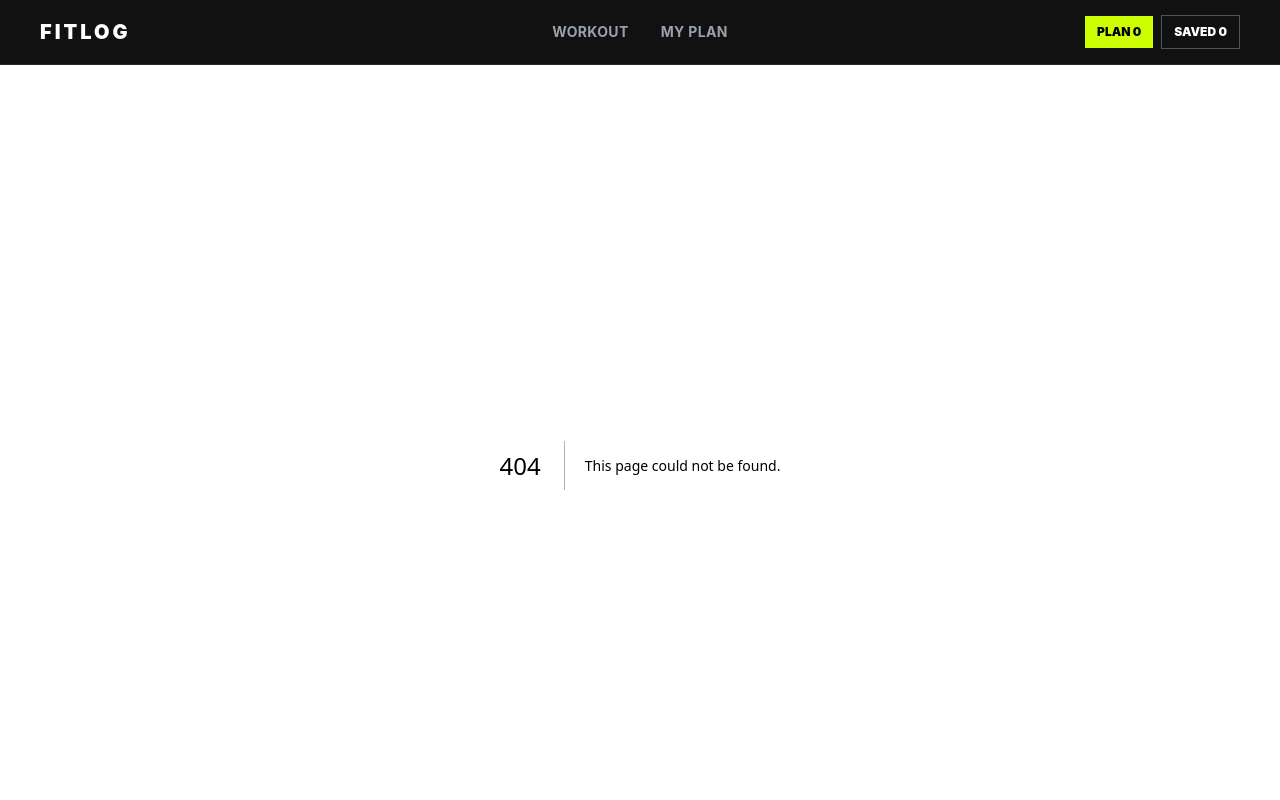
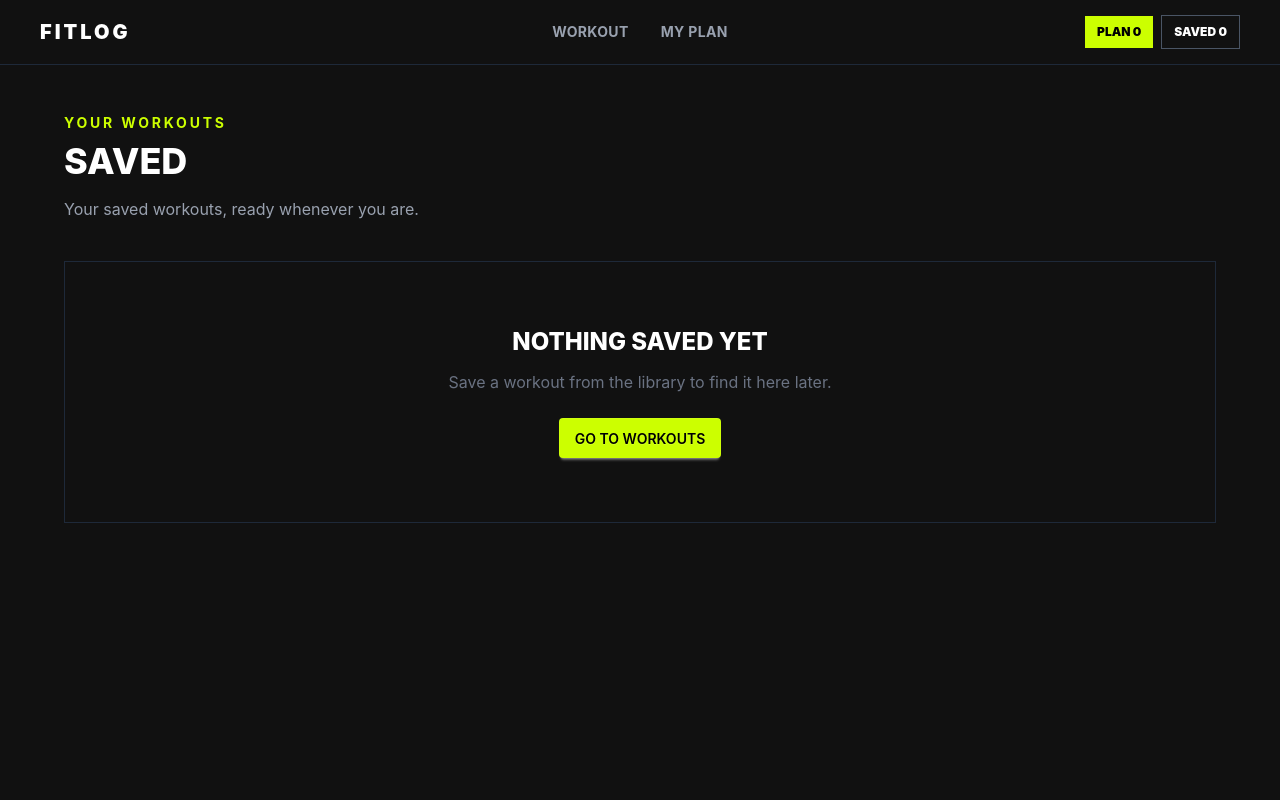
Before and after one commit to Asadulpy/Assignment-6, a Next.js app: page /saved in a window 1280 px wide. Before the commit this address had no page. Shown: the top 800 px of the page. Built offline with nearby package versions, Linux system fonts and the light colour scheme.

Commit message:
add loading states and toast notifications

```diff
--- a/package.json
+++ b/package.json
@@ -11,7 +11,8 @@
   "dependencies": {
     "next": "16.3.6",
     "react": "19.2.8",
-    "react-dom": "19.2.8"
+    "react-dom": "19.2.8",
+    "react-toastify": "^11.1.0"
   },
   "devDependencies": {
     "@tailwindcss/postcss": "^4.3.3",
--- a/src/app/layout.tsx
+++ b/src/app/layout.tsx
@@ -3,6 +3,9 @@ import "./globals.css";
 import Navbar from "../components/Navbar";
 import Footer from "../components/Footer";
 import { FitLogProvider } from "../context/FitLogContext";
+
+import { ToastContainer } from "react-toastify";
+import "react-toastify/dist/ReactToastify.css";
 
 export default function RootLayout({
   children,
@@ -18,6 +21,12 @@ export default function RootLayout({
           {children}
 
           <Footer />
+
+          <ToastContainer
+            position="top-right"
+            autoClose={2500}
+            theme="dark"
+          />
         </FitLogProvider>
       </body>
     </html>
--- /dev/null
+++ b/src/app/loading.tsx
@@ -0,0 +1,13 @@
+export default function Loading() {
+  return (
+    <main className="flex min-h-[70vh] items-center justify-center bg-[#111111] text-white">
+      <div className="text-center">
+        <span className="loading loading-spinner loading-lg text-[#ccff00]" />
+
+        <p className="mt-5 text-sm font-bold uppercase tracking-[0.2em] text-white/50">
+          Loading workouts...
+        </p>
+      </div>
+    </main>
+  );
+}
--- a/src/app/my-plan/page.tsx
+++ b/src/app/my-plan/page.tsx
@@ -3,12 +3,24 @@
 import Link from "next/link";
 import Image from "next/image";
 import { useState } from "react";
+import { toast } from "react-toastify";
 import { useFitLog } from "../../context/FitLogContext";
 
 export default function MyPlan() {
   const { plan, saved, removeFromPlan } = useFitLog();
 
-  const [activeTab, setActiveTab] = useState<"plan" | "saved">("plan");
+  const [activeTab, setActiveTab] =
+    useState<"plan" | "saved">("plan");
+
+  function handleDone(id: number) {
+    removeFromPlan(id);
+    toast.success("Workout marked as done.");
+  }
+
+  function handleRemove(id: number) {
+    removeFromPlan(id);
+    toast.success("Workout removed from today's plan.");
+  }
 
   return (
     <main className="min-h-screen bg-[#111] px-6 py-12 text-white">
@@ -31,6 +43,7 @@ export default function MyPlan() {
 
         {/* Metrics */}
         <div className="mt-10 grid grid-cols-1 gap-4 sm:grid-cols-3">
+
           <div className="border border-gray-800 p-6">
             <p className="text-sm uppercase text-gray-500">
               Exercises
@@ -61,11 +74,13 @@ export default function MyPlan() {
 
             <p className="mt-2 text-3xl font-extrabold">
               {plan.reduce(
-      (total, workout) => total + workout.caloriesBurned,
+                (total, workout) =>
+                  total + workout.caloriesBurned,
                 0
               )}
             </p>
           </div>
+
         </div>
 
         {/* DaisyUI Tabs */}
@@ -192,18 +207,14 @@ export default function MyPlan() {
                         </Link>
 
                         <button
-                          onClick={() =>
-                            removeFromPlan(workout.id)
-                          }
+                          onClick={() => handleDone(workout.id)}
                           className="btn btn-outline border-gray-600 text-white"
                         >
                           MARK AS DONE
                         </button>
 
                         <button
-                          onClick={() =>
-                            removeFromPlan(workout.id)
-                          }
+                          onClick={() => handleRemove(workout.id)}
                           className="btn btn-square btn-outline border-gray-600 text-white"
                         >
                           ×
--- /dev/null
+++ b/src/app/not-found.tsx
@@ -0,0 +1,30 @@
+import Link from "next/link";
+
+export default function NotFound() {
+  return (
+    <main className="flex min-h-[70vh] items-center justify-center bg-[#111111] px-6 text-white">
+      <div className="text-center">
+
+        <p className="text-sm font-bold tracking-[0.25em] text-[#ccff00]">
+          404
+        </p>
+
+        <h1 className="mt-4 text-5xl font-black uppercase">
+          PAGE NOT FOUND
+        </h1>
+
+        <p className="mt-4 text-white/50">
+          The workout or page you are looking for does not exist.
+        </p>
+
+        <Link
+          href="/"
+          className="btn mt-8 border-none bg-[#ccff00] font-black text-black hover:bg-[#b8e600]"
+        >
+          GO TO WORKOUTS
+        </Link>
+
+      </div>
+    </main>
+  );
+}
--- /dev/null
+++ b/src/app/saved/page.tsx
@@ -0,0 +1,122 @@
+"use client";
+
+import Link from "next/link";
+import Image from "next/image";
+import { toast } from "react-toastify";
+import { useFitLog } from "../../context/FitLogContext";
+
+export default function Saved() {
+  const { saved } = useFitLog();
+
+  return (
+    <main className="min-h-screen bg-[#111] px-6 py-12 text-white">
+      <div className="mx-auto max-w-6xl">
+
+        {/* Header */}
+        <div>
+          <p className="text-sm font-bold tracking-[0.2em] text-[#ccff00]">
+            YOUR WORKOUTS
+          </p>
+
+          <h1 className="mt-2 text-4xl font-extrabold uppercase">
+            SAVED
+          </h1>
+
+          <p className="mt-4 text-gray-400">
+            Your saved workouts, ready whenever you are.
+          </p>
+        </div>
+
+        {/* Saved workouts */}
+        <section className="mt-10">
+          {saved.length === 0 ? (
+            <div className="border border-gray-800 px-6 py-16 text-center">
+
+              <h2 className="text-2xl font-extrabold">
+                NOTHING SAVED YET
+              </h2>
+
+              <p className="mt-3 text-gray-500">
+                Save a workout from the library to find it here later.
+              </p>
+
+              <Link
+                href="/"
+                className="btn mt-6 border-none bg-[#ccff00] text-black hover:bg-[#b8e600]"
+              >
+                GO TO WORKOUTS
+              </Link>
+
+            </div>
+          ) : (
+            <div className="space-y-4">
+
+              {saved.map((workout) => (
+                <div
+                  key={workout.id}
+                  className="flex flex-col gap-6 border border-gray-800 p-5 md:flex-row"
+                >
+
+                  {/* Image */}
+                  <div className="h-48 w-full shrink-0 md:w-64">
+                    <Image
+                      src={workout.image}
+                      alt={workout.name}
+                      width={500}
+                      height={350}
+                      className="h-full w-full object-cover"
+                    />
+                  </div>
+
+                  {/* Information */}
+                  <div className="flex flex-1 flex-col justify-between">
+
+                    <div>
+                      <div className="flex flex-wrap gap-2">
+                        {workout.muscleGroups.map((muscle) => (
+                          <span
+                            key={muscle}
+                            className="bg-[#ccff00] px-2 py-1 text-xs font-bold text-black"
+                          >
+                            {muscle}
+                          </span>
+                        ))}
+                      </div>
+
+                      <h3 className="mt-3 text-2xl font-extrabold uppercase">
+                        {workout.name}
+                      </h3>
+
+                      <p className="mt-2 text-gray-500">
+                        {workout.equipment}
+                      </p>
+
+                      <div className="mt-4 flex flex-wrap gap-5 text-sm text-gray-400">
+                        <span>{workout.duration} min</span>
+                        <span>{workout.caloriesBurned} cal</span>
+                        <span>★ {workout.rating}</span>
+                      </div>
+                    </div>
+
+                    {/* Button */}
+                    <div className="mt-6">
+                      <Link
+                        href={`/workout/${workout.id}`}
+                        className="btn border-none bg-[#ccff00] text-black hover:bg-[#b8e600]"
+                      >
+                        VIEW DETAILS
+                      </Link>
+                    </div>
+
+                  </div>
+                </div>
+              ))}
+
+            </div>
+          )}
+        </section>
+
+      </div>
+    </main>
+  );
+}
--- a/src/components/Navbar.tsx
+++ b/src/components/Navbar.tsx
@@ -10,6 +10,7 @@ export default function Navbar() {
 
   const isWorkoutActive = pathname === "/";
   const isPlanActive = pathname === "/my-plan";
+
 
   return (
     <header className="border-b border-gray-800 bg-[#111111] text-white">
@@ -44,7 +45,7 @@ export default function Navbar() {
             </Link>
 
             <Link
-              href="/my-plan"
+              href="/saved"
               className={`text-sm font-bold uppercase tracking-wide transition ${
                 isPlanActive
                   ? "text-[#ccff00]"
--- a/src/components/WorkoutActions.tsx
+++ b/src/components/WorkoutActions.tsx
@@ -1,5 +1,6 @@
 "use client";
 
+import { toast } from "react-toastify";
 import type { Workout } from "../types/workout";
 import { useFitLog } from "../context/FitLogContext";
 
@@ -13,13 +14,13 @@ export default function WorkoutActions({
   const { addToPlan, saveWorkout } = useFitLog();
 
   function handleAddToPlan() {
-    console.log("Adding workout:", workout.name);
     addToPlan(workout);
+    toast.success("Workout added to today's plan.");
   }
 
   function handleSave() {
-    console.log("Saving workout:", workout.name);
     saveWorkout(workout);
+    toast.success("Workout saved for later.");
   }
 
   return (
```
Also changed, not shown: 1 other file (tests, documents, lock files or other folders). Lines whose indentation alone changed are shown as unchanged.
